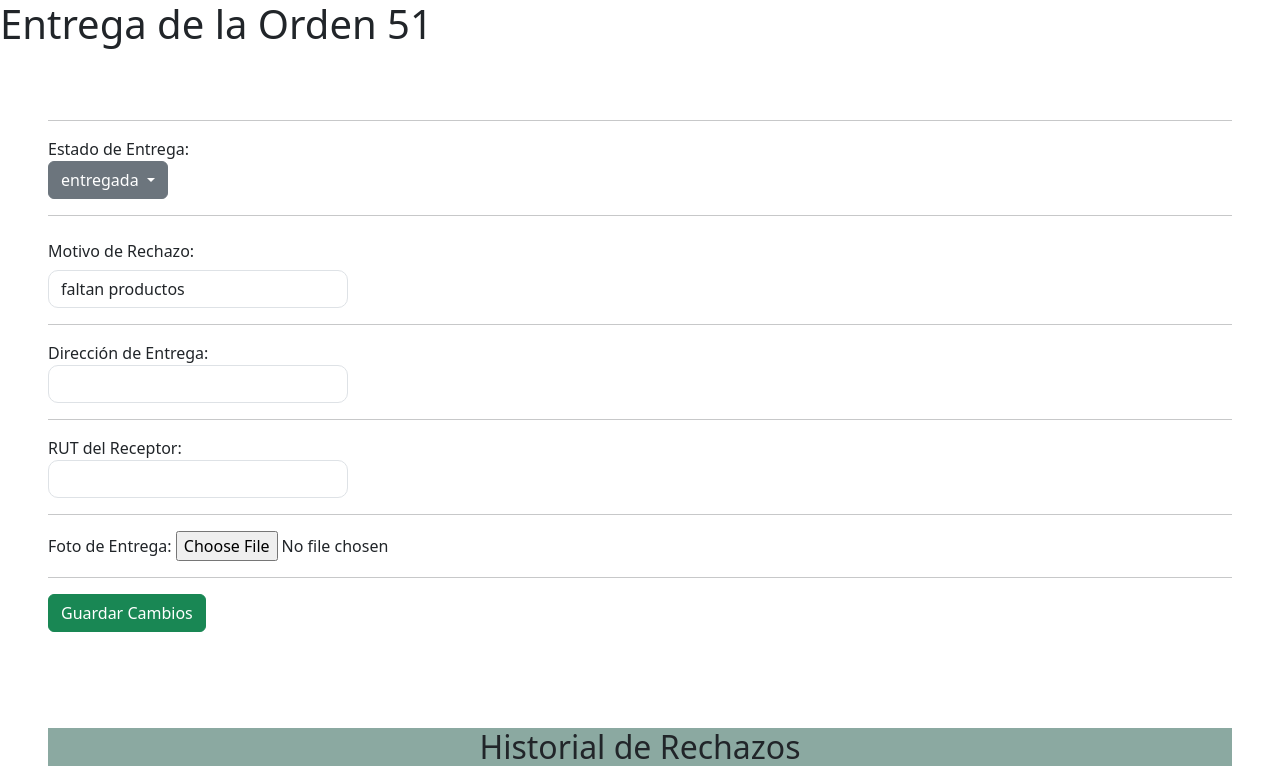
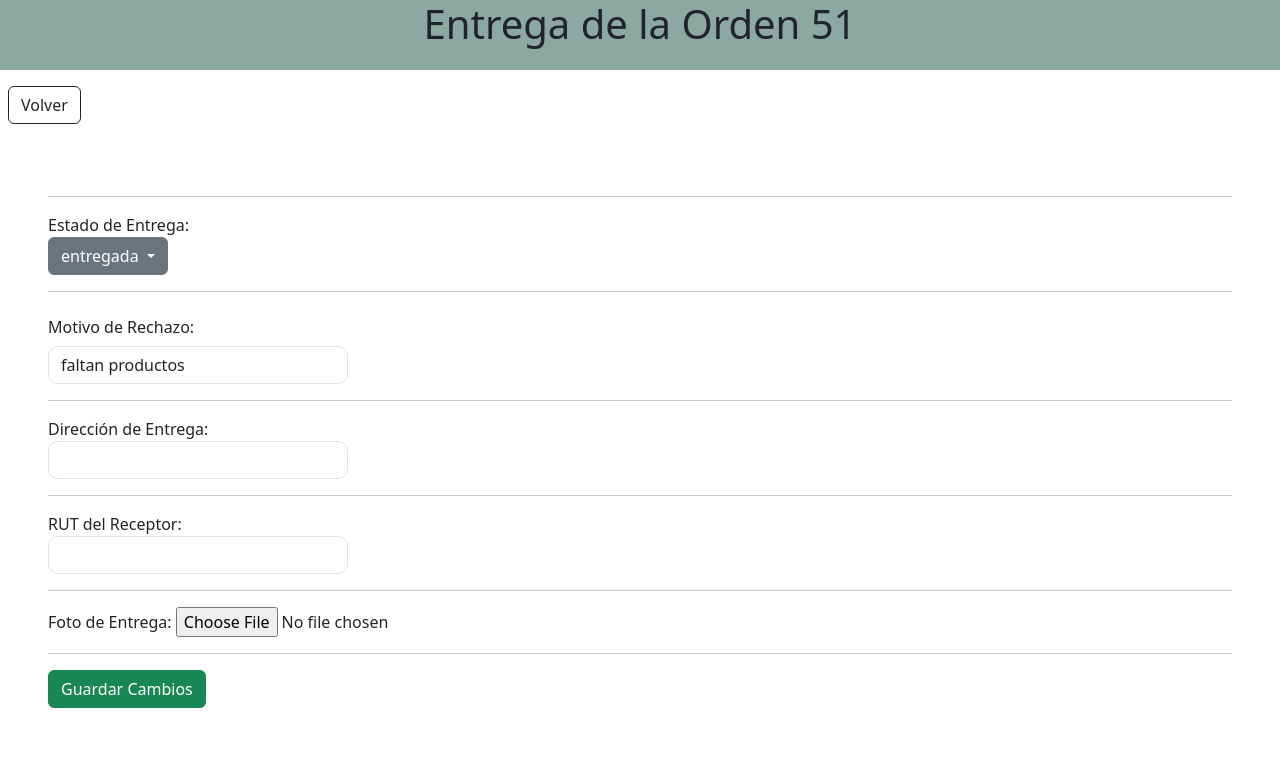
Before and after one commit to marcelaGonzalezArancibia/proyecto_time, a Django app: page /entrega/51/ in a window 1280 px wide. Shown: the top 767 px of the page. Run offline with Django 5.2, Linux system fonts and the light colour scheme; data comes from the database, SQL or seed files in the repository.

Commit message:
se agrega mas diseño a page entrega

```diff
--- a/app/templates/entrega.html
+++ b/app/templates/entrega.html
@@ -5,7 +5,11 @@
     <link rel="stylesheet" href="https://cdn.jsdelivr.net/npm/bootstrap@5.3.2/dist/css/bootstrap.min.css" integrity="sha384-T3c6CoIi6uLrA9TneNEoa7RxnatzjcDSCmG1MXxSR1GAsXEV/Dwwykc2MPK8M2HN" crossorigin="anonymous">
 </head>
 <body>
-    <h1>Entrega de la Orden {{ orden.id }}</h1>
+
+    <h1 style="text-align: center;background-color: rgb(139, 169, 161);height: 70px;">Entrega de la Orden {{ orden.id }}</h1>
+    <div class="p-2">
+        <button type="button" onclick="window.location.href='{% url 'listadoorden'%}'" class="btn btn-outline-dark">Volver</button>
+    </div>
     <form method="post" enctype="multipart/form-data">
         <div class="p-5">
             {% csrf_token %}
```
